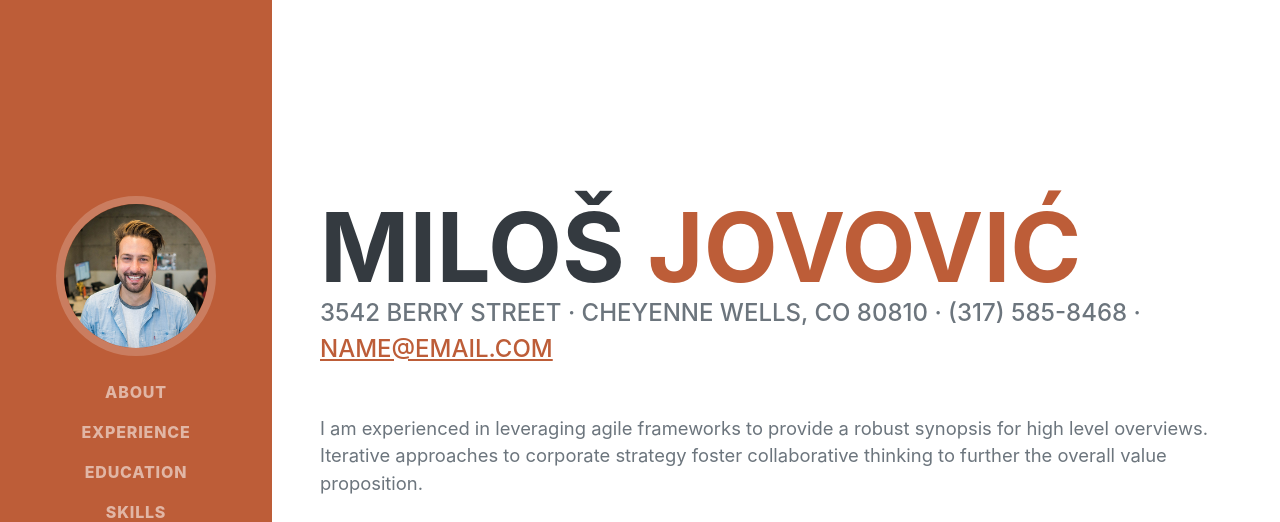
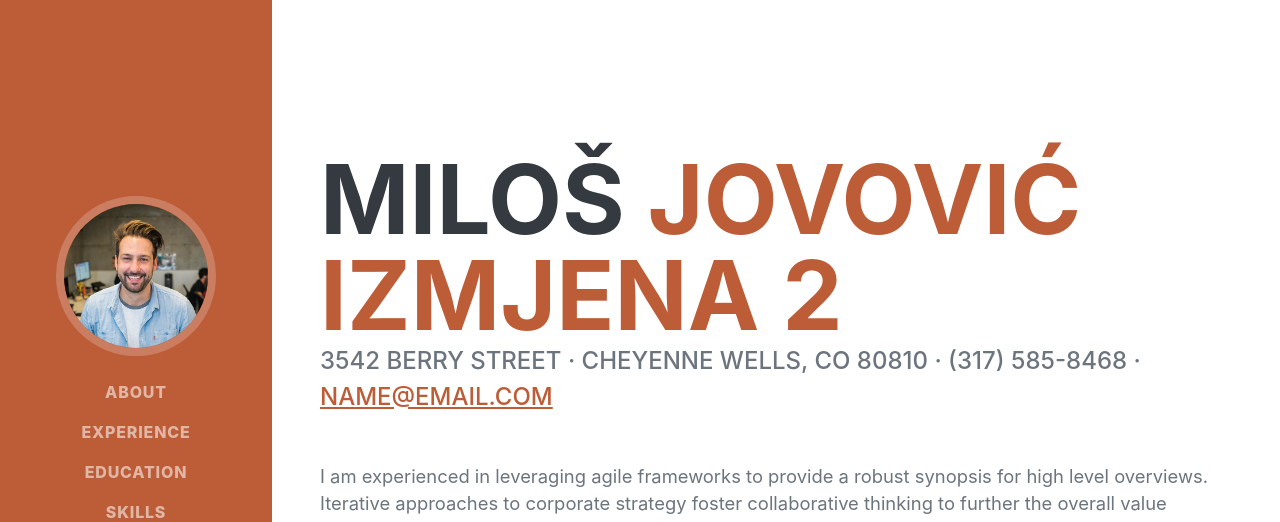
Before and after one commit to milosjovovic/milos_repo, a plain HTML site: page public/index.html in a window 1280 px wide. Shown: the top 522 px of the page. Drawn offline with nearby package versions, Linux system fonts and the light colour scheme; a web font is replaced by a local one.

Commit message:
On branch milos_branch  Your branch is up to date with 'origin/milos_branch'.  Changes to be committed: 	modified:   public/index.html

```diff
--- a/public/index.html
+++ b/public/index.html
@@ -41,7 +41,7 @@
                 <div class="resume-section-content">
                     <h1 class="mb-0">
                         Miloš
-                        <span class="text-primary">Jovović</span>
+                        <span class="text-primary">Jovović izmjena 2</span>
                     </h1>
                     <div class="subheading mb-5">
                         3542 Berry Street · Cheyenne Wells, CO 80810 · (317) 585-8468 ·
```
